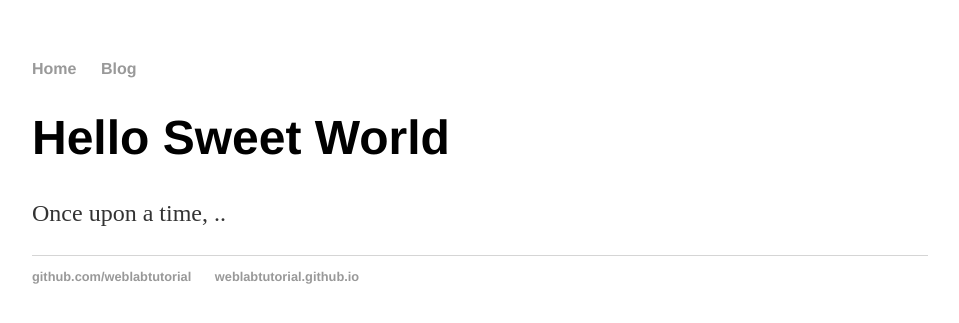
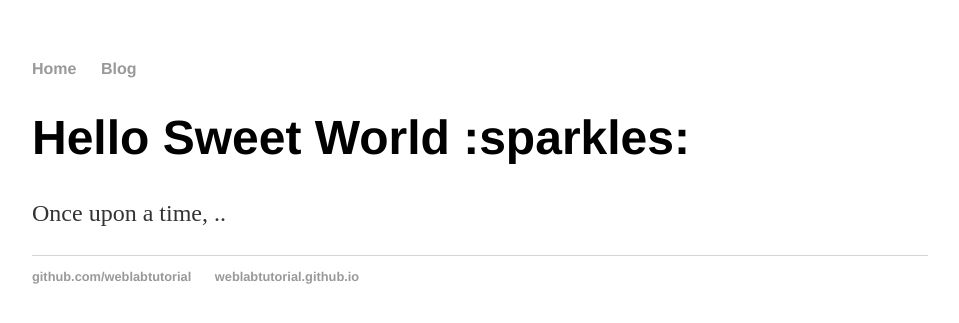
Before and after one commit to LamQam/lamqam.github.io, a Jekyll site: the page built from index.html, in a window 1280 px wide. Shown: the top 323 px of the page, without its empty margins (160-1119 px from the left). Built offline with Jekyll 4.4.1, drawn with Linux system fonts in a browser that asks for light colours; part of the change alters nothing that is shown.

Commit message:
Update index.html

```diff
--- a/index.html
+++ b/index.html
@@ -3,6 +3,6 @@ layout: default
 title: Web Programming
 ---
 <div class="blurb">
- <h1>Hello Sweet World</h1>
+ <h1>Hello Sweet World :sparkles:</h1>
  <p>Once upon a time, ..</p>
 </div>
```
